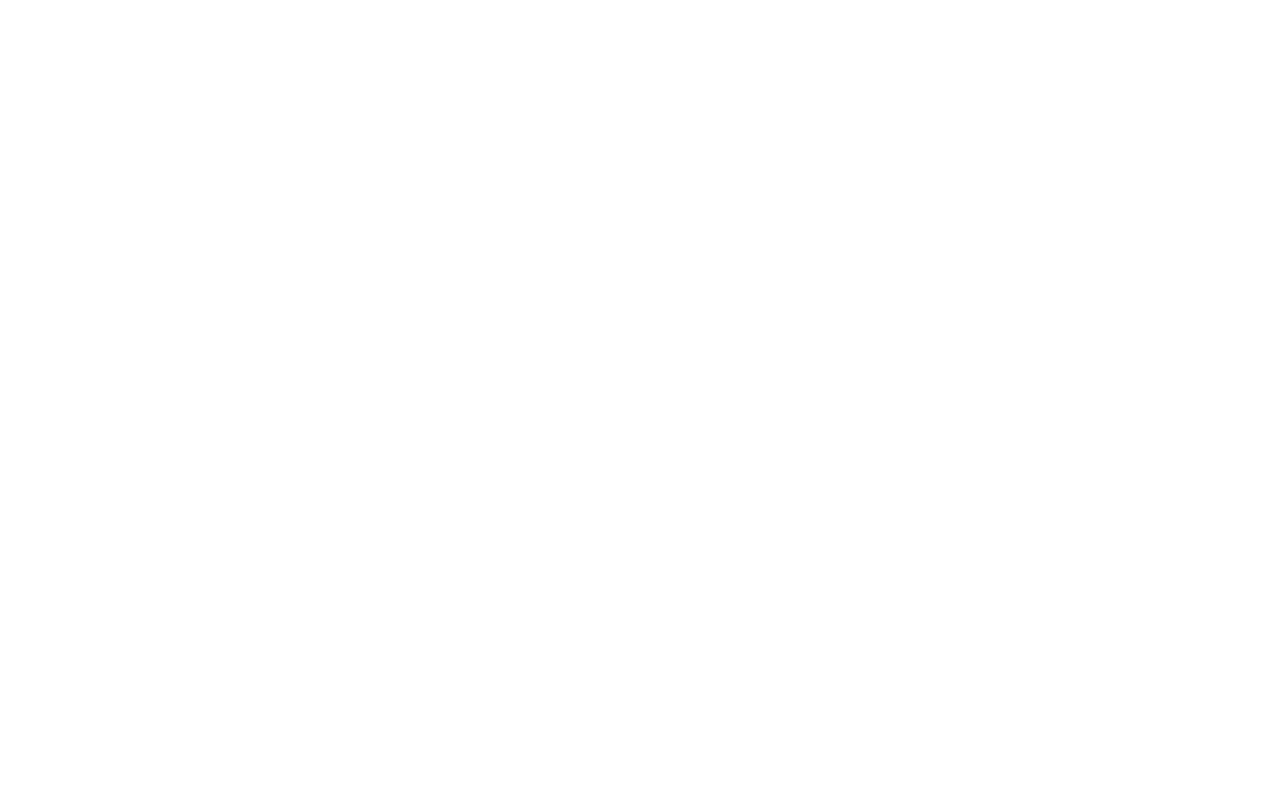
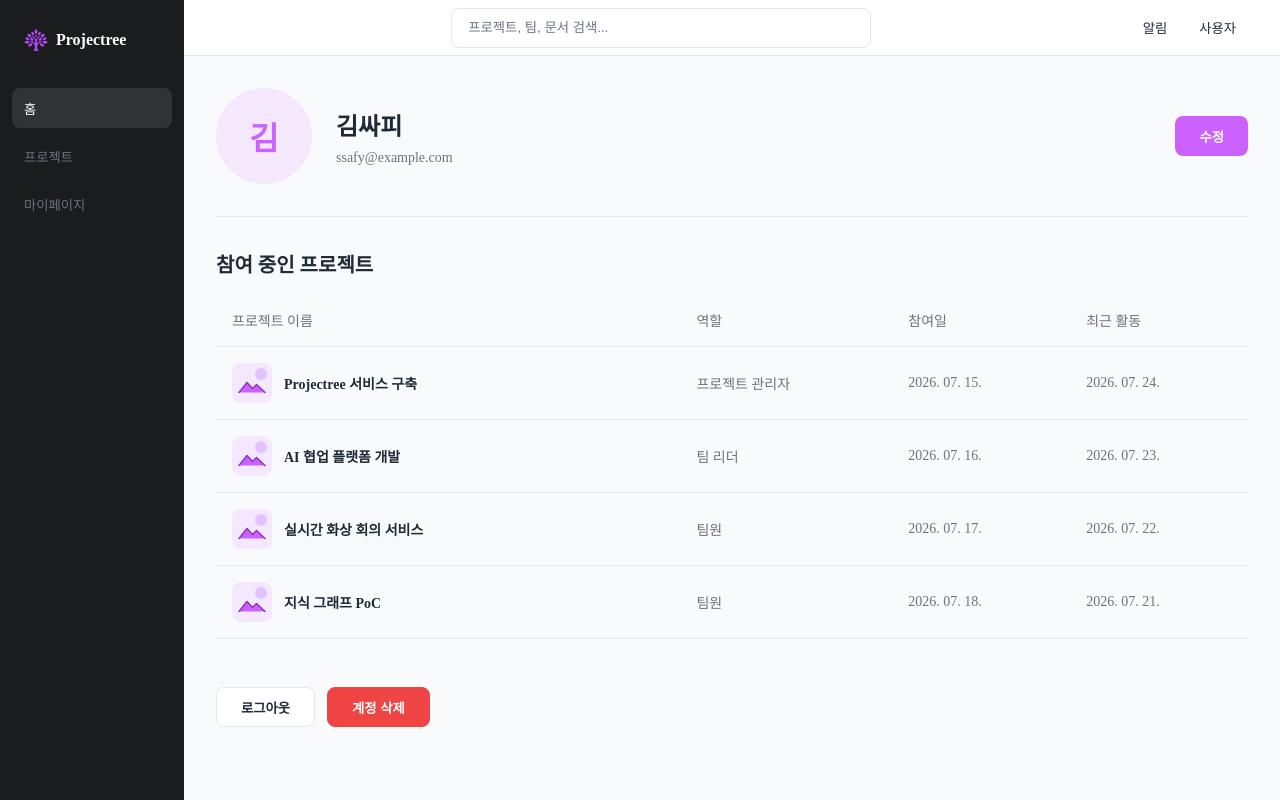
Before and after one commit to Tokwasp/Projectree, a React (Vite) app in the folder Frontend/: page /mypage in a window 1280 px wide. Before the commit this address had no page. Built offline with nearby package versions, Linux system fonts and the light colour scheme.

Commit message:
S15P11D205-74: feat: 마이페이지 UI 및 라우트 구현

```diff
--- a/Frontend/src/App.tsx
+++ b/Frontend/src/App.tsx
@@ -3,6 +3,7 @@
 import AppLayout from "./layout/AppLayout";
 import Landing from "./pages/Landing";
 import HomePage from "./pages/HomePage";
+import MyPage from "./pages/MyPage";
 
 function App() {
   return (
@@ -13,6 +14,7 @@
 
       <Route element={<AppLayout />}>
         <Route path="/home" element={<HomePage />} />
+        <Route path="/mypage" element={<MyPage />} />
       </Route>
     </Routes>
   );
--- /dev/null
+++ b/Frontend/src/css/mypage/MyPage.module.css
@@ -0,0 +1,54 @@
+.page {
+  display: flex;
+  flex-direction: column;
+  gap: var(--space-8);
+  width: 100%;
+}
+
+.accountActions {
+  display: flex;
+  align-items: center;
+  gap: var(--space-3);
+  margin-top: var(--space-4);
+}
+
+.logoutButton,
+.deleteButton {
+  height: var(--space-10);
+  padding: 0 var(--space-6);
+  border-radius: var(--radius-md);
+  font-weight: var(--font-semibold);
+  cursor: pointer;
+}
+
+.logoutButton {
+  color: var(--color-text);
+  background: var(--color-white);
+  border: 1px solid var(--color-border);
+}
+
+.logoutButton:hover {
+  background: var(--color-gray-50);
+}
+
+.deleteButton {
+  color: var(--color-white);
+  background: var(--color-error);
+  border: 1px solid var(--color-error);
+}
+
+.deleteButton:hover {
+  filter: brightness(0.95);
+}
+
+@media (max-width: 768px) {
+  .accountActions {
+    align-items: stretch;
+    flex-direction: column;
+  }
+
+  .logoutButton,
+  .deleteButton {
+    width: 100%;
+  }
+}
--- /dev/null
+++ b/Frontend/src/pages/MyPage.tsx
@@ -0,0 +1,27 @@
+import ProfileSection from "../components/mypage/ProfileSection";
+import MyProjectList from "../components/mypage/MyProjectList";
+import {
+  mockUserProfile,
+  mockUserProjects,
+} from "../mocks/MyPageMocks";
+import style from "../css/mypage/MyPage.module.css";
+
+export default function MyPage() {
+  return (
+    <div className={style.page}>
+      <ProfileSection user={mockUserProfile} />
+
+      <MyProjectList projects={mockUserProjects} />
+
+      <div className={style.accountActions}>
+        <button className={style.logoutButton} type="button">
+          로그아웃
+        </button>
+
+        <button className={style.deleteButton} type="button">
+          계정 삭제
+        </button>
+      </div>
+    </div>
+  );
+}
```
